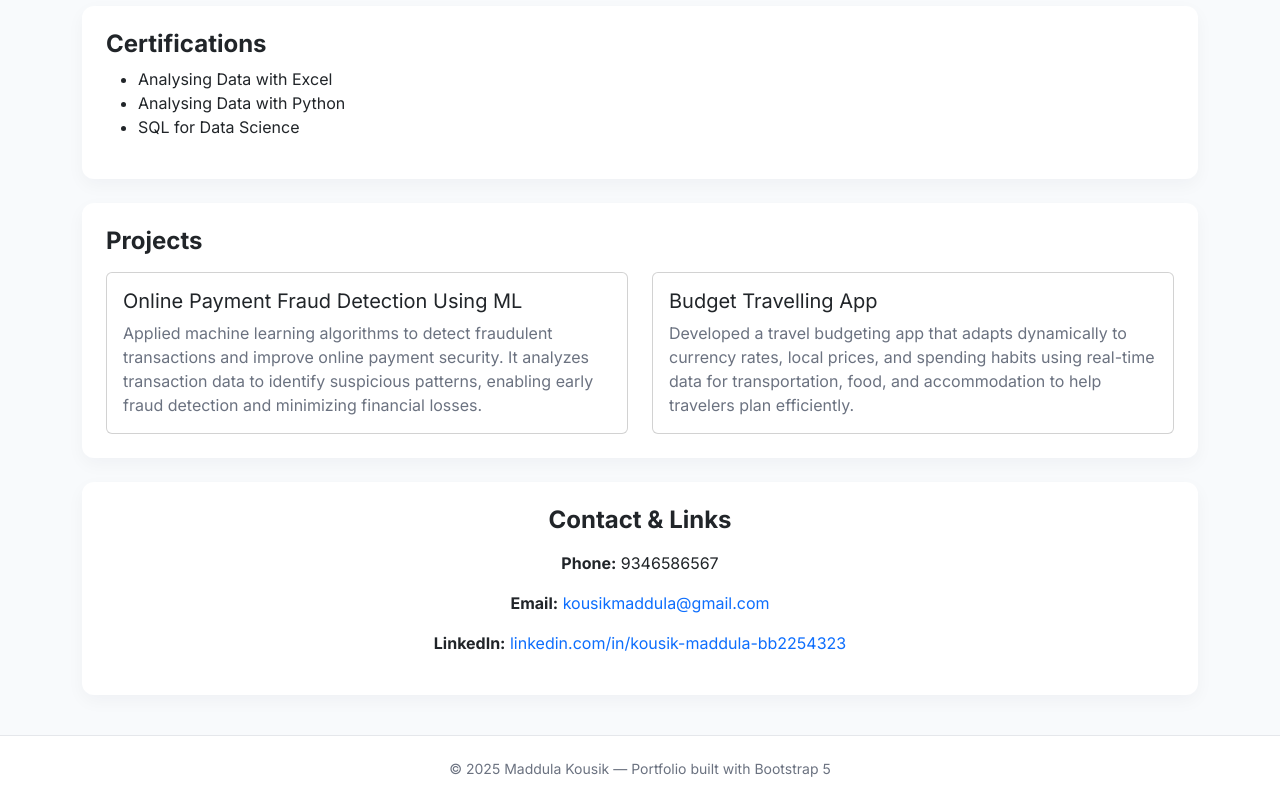
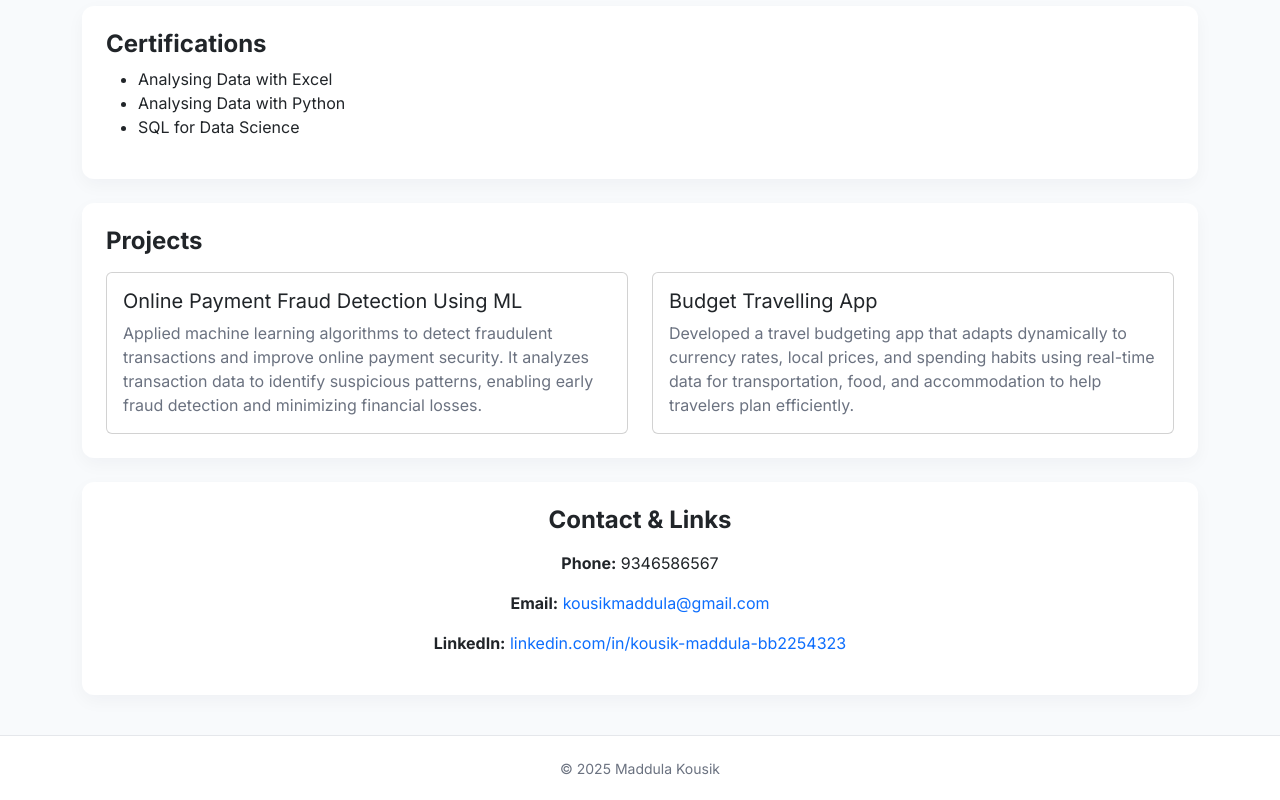
Before and after one commit to Kousik018/Boot-Strap, a plain HTML site: page index.html in a window 1280 px wide. Shown: the part 1032-1832 px from the top of the page. Drawn offline with nearby package versions, Linux system fonts and the light colour scheme.

Commit message:
Update index.html

```diff
--- a/index.html
+++ b/index.html
@@ -196,7 +196,7 @@
     </main>
 
     <footer class="text-center">
-      <small class="muted">© 2025 Maddula Kousik — Portfolio built with Bootstrap 5</small>
+      <small class="muted">© 2025 Maddula Kousik</small>
     </footer>
 
     <script src="https://cdn.jsdelivr.net/npm/bootstrap@5.3.2/dist/js/bootstrap.bundle.min.js"></script>
```
